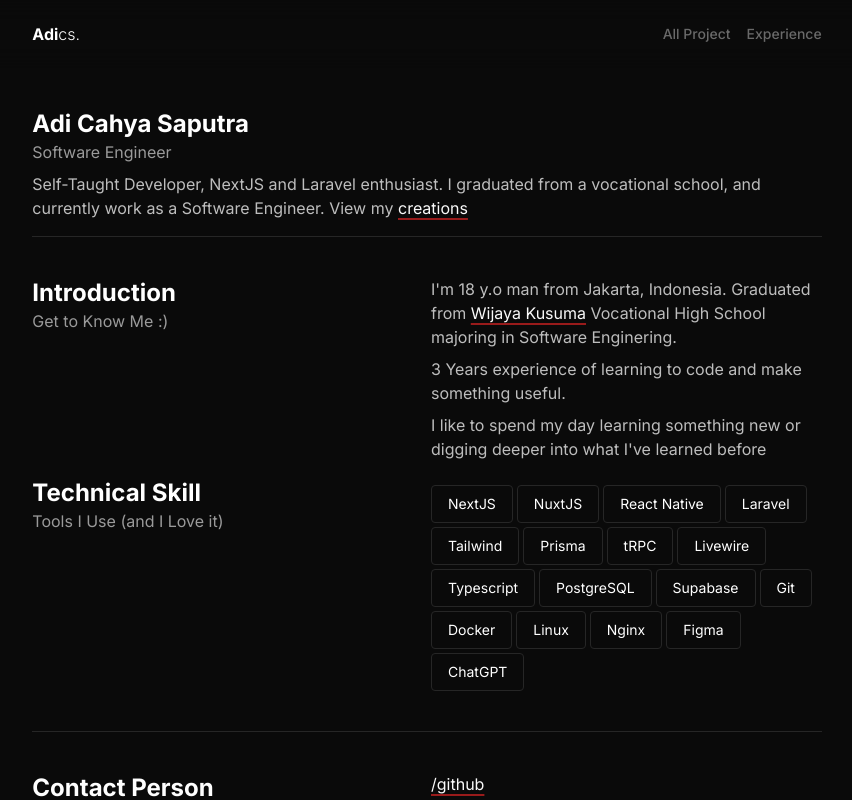
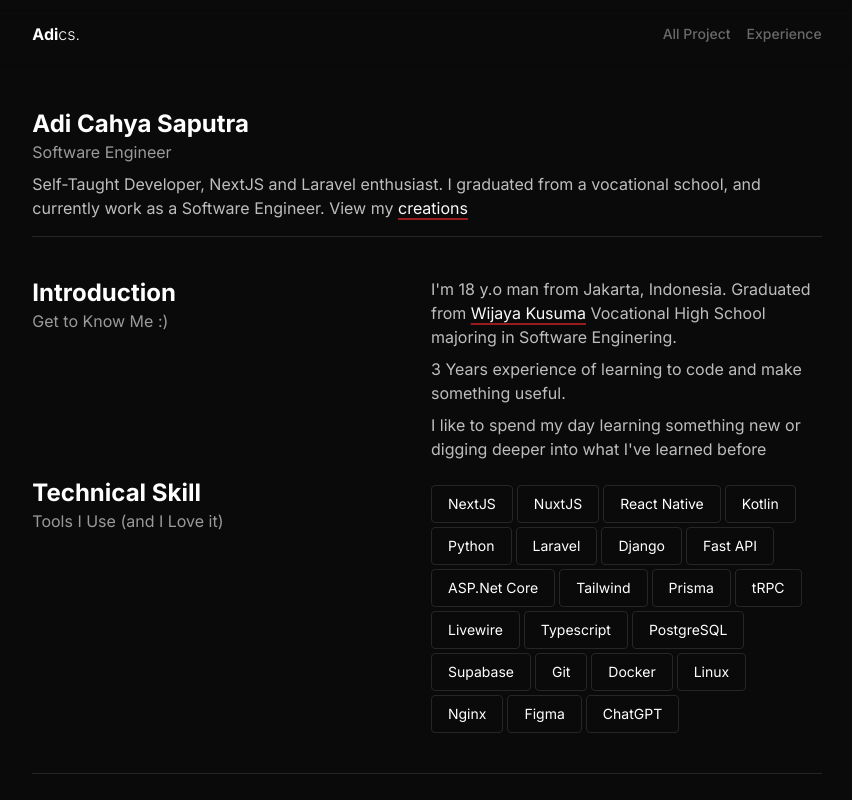
Before and after one commit to AdiCahyaSaputra/personal-website, a Next.js app: page / in a window 1280 px wide. Shown: the top 800 px of the page, without its empty margins (213-1065 px from the left). Built offline with nearby package versions, Linux system fonts and the light colour scheme.

Commit message:
feat: add skills and experience

```diff
--- a/app/experience/page.tsx
+++ b/app/experience/page.tsx
@@ -31,6 +31,11 @@ const experiencesData = [
     experience: "Junior Software Engineer",
     year: 2024,
     at: "at PT Pertamina Bina Medika IHC",
+  },
+  {
+    experience: "Fullstack Developer",
+    year: 2024,
+    at: "at PT Enakans Media Teknologi",
   },
 ];
 
--- a/components/section/TechnicalSkills.tsx
+++ b/components/section/TechnicalSkills.tsx
@@ -4,7 +4,12 @@ const skills = [
   "NextJS",
   "NuxtJS",
   "React Native",
+  "Kotlin",
+  "Python",
   "Laravel",
+  "Django",
+  "Fast API",
+  "ASP.Net Core",
   "Tailwind",
   "Prisma",
   "tRPC",
```
